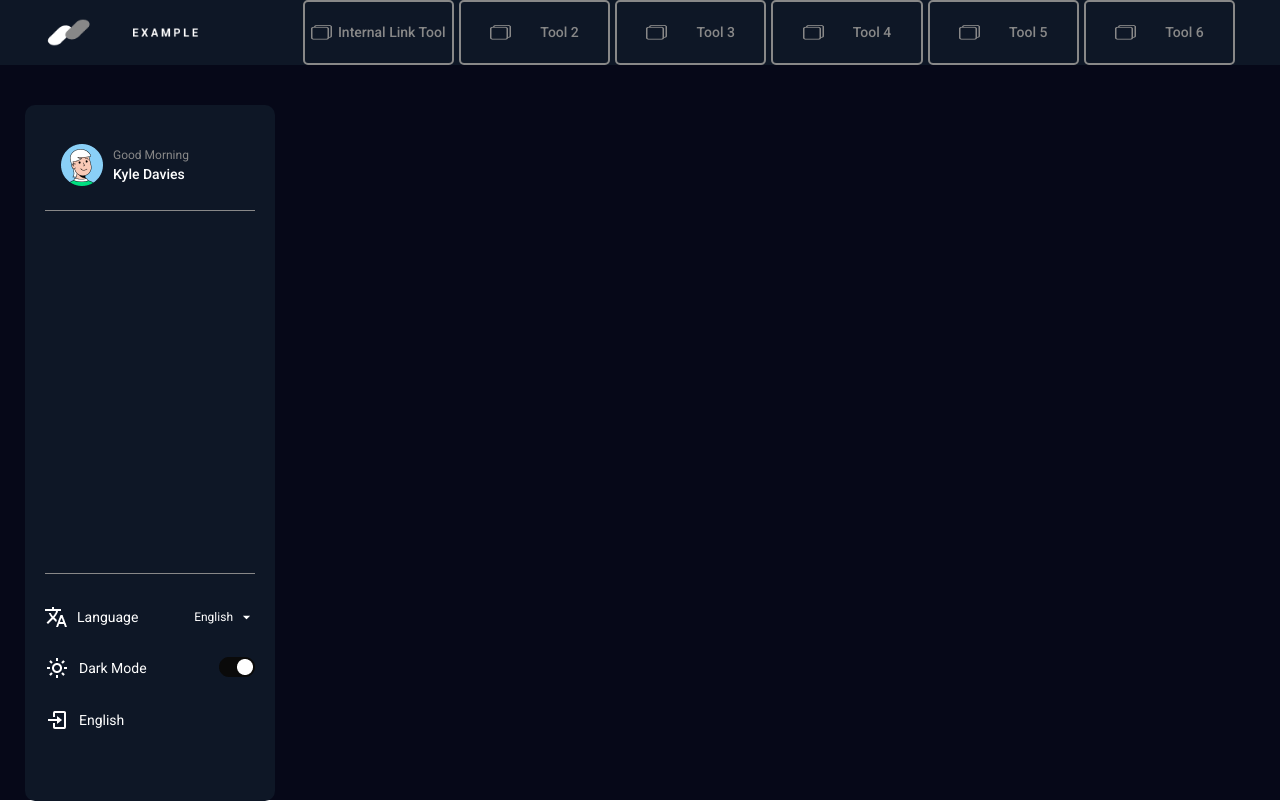
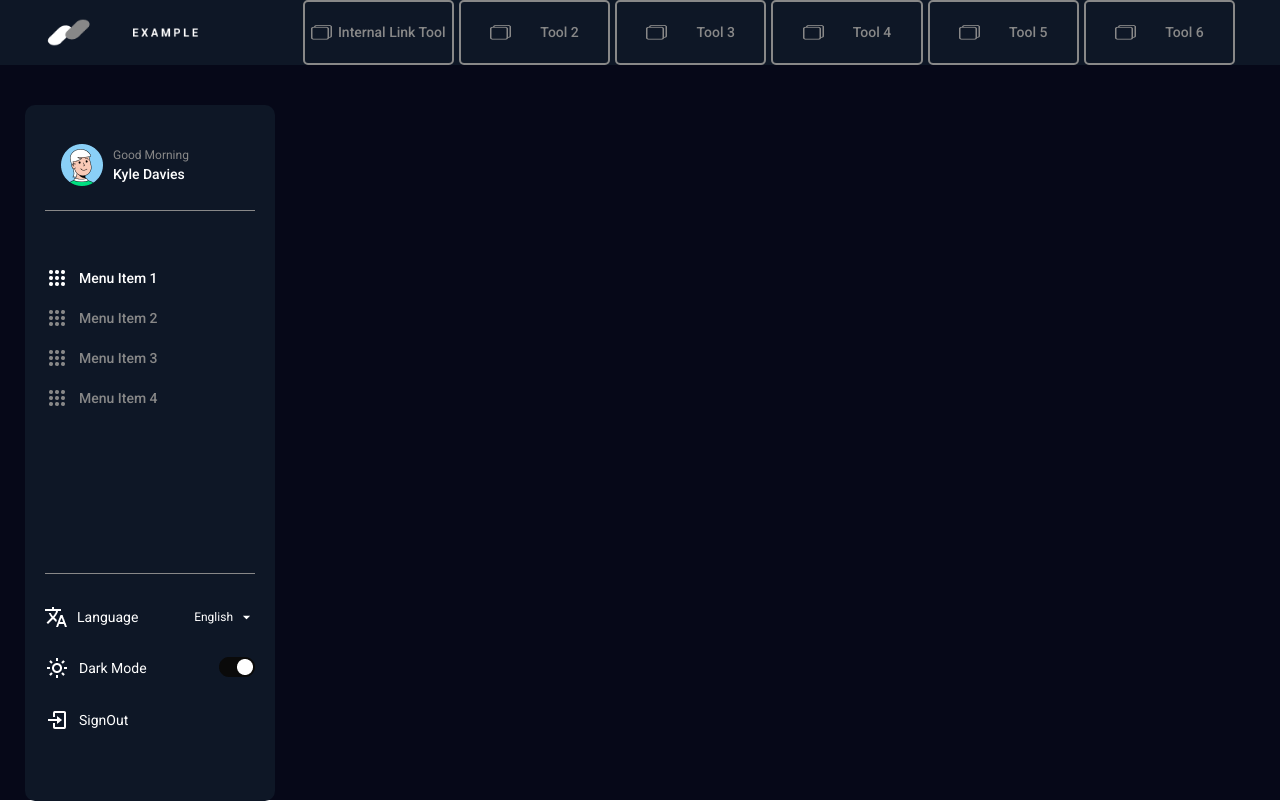
Before and after one commit to MamtazDev/ExampleDarkMode, a React (Vite) app: page / in a window 1280 px wide. Built offline with nearby package versions, Linux system fonts and the light colour scheme.

Commit message:
sidebar active menu item done

```diff
--- a/src/Components/Sidebar/Sidebar.jsx
+++ b/src/Components/Sidebar/Sidebar.jsx
@@ -1,4 +1,4 @@
-import React, { useContext } from "react";
+import React, { useContext, useState } from "react";
 import avatar from "../../assets/Images/avatar.png";
 import languageLight from "../../assets/Images/languageLight.png";
 import languageDark from "../../assets/Images/languageDark.png";
@@ -17,6 +17,14 @@ import { ModeContext } from "../../Contexts/ModeContext";
 
 const Sidebar = () => {
   const { theme, setTheme } = useContext(ModeContext);
+  const [activeMenuItem, setActiveMenuItem] = useState(1);
+
+  const menuItems = [
+    { id: 1, title: "Menu Item 1" },
+    { id: 2, title: "Menu Item 2" },
+    { id: 3, title: "Menu Item 3" },
+    { id: 4, title: "Menu Item 4" },
+  ];
   return (
     <div className="absolute top-[105px] left-[25px] bg-[#f5faf8] dark:bg-[#0e1726] rounded-[10px] h-[87vh] w-[250px]">
       <div className="px-[20px] flex flex-col justify-between h-full">
@@ -37,7 +45,37 @@ const Sidebar = () => {
             </div>
           </div>
           {/* items div */}
-          <div></div>
+          <div className="pt-[55px] flex flex-col gap-[16px]">
+            {menuItems.map((item, idx) => (
+              <div
+                key={idx}
+                className="flex items-center gap-[10px] cursor-pointer"
+                onClick={() => setActiveMenuItem(item.id)}
+              >
+                <img
+                  src={
+                    item.id === activeMenuItem
+                      ? theme === "dark"
+                        ? menuItemActiveDark
+                        : menuItemActiveLight
+                      : menuItem
+                  }
+                  alt=""
+                />
+                <p
+                  className={`text-[14px] font-[500] ${
+                    item.id === activeMenuItem
+                      ? theme === "dark"
+                        ? "text-white"
+                        : "text-[#0E1726]"
+                      : "text-[#888]"
+                  }`}
+                >
+                  {item.title}
+                </p>
+              </div>
+            ))}
+          </div>
         </div>
         <div className="border-t border-t-[#888] flex flex-col gap-[28px] pt-[32px] pb-[69px]">
           {/* language */}
@@ -52,7 +90,7 @@ const Sidebar = () => {
                 Language
               </p>
             </div>
-            <div className="flex items-center gap-[5px]">
+            <div className="flex items-center gap-[5px] cursor-pointer">
               <p className="text-[12px] font-[400] text-[#333] dark:text-white">
                 English
               </p>
@@ -88,10 +126,10 @@ const Sidebar = () => {
             )}
           </div>
           {/* signout */}
-          <div className="flex gap-[10px] items-center">
+          <div className="flex gap-[10px] items-center cursor-pointer">
             <img src={theme === "dark" ? logOutDark : logOutLight} alt="" />
             <p className="text-[14px] font-[400] text-[#333] dark:text-white">
-              English
+              SignOut
             </p>
           </div>
         </div>
```
